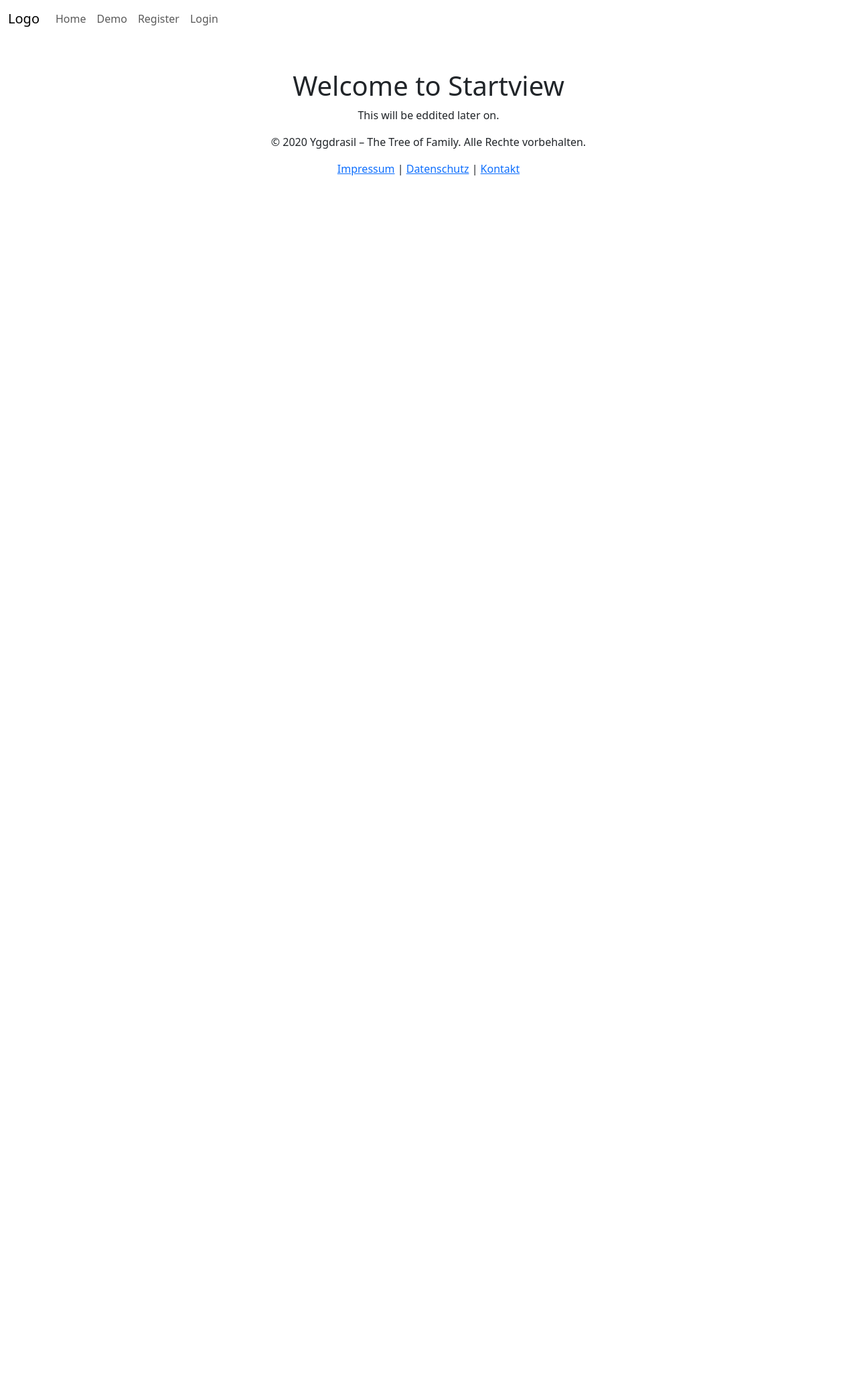
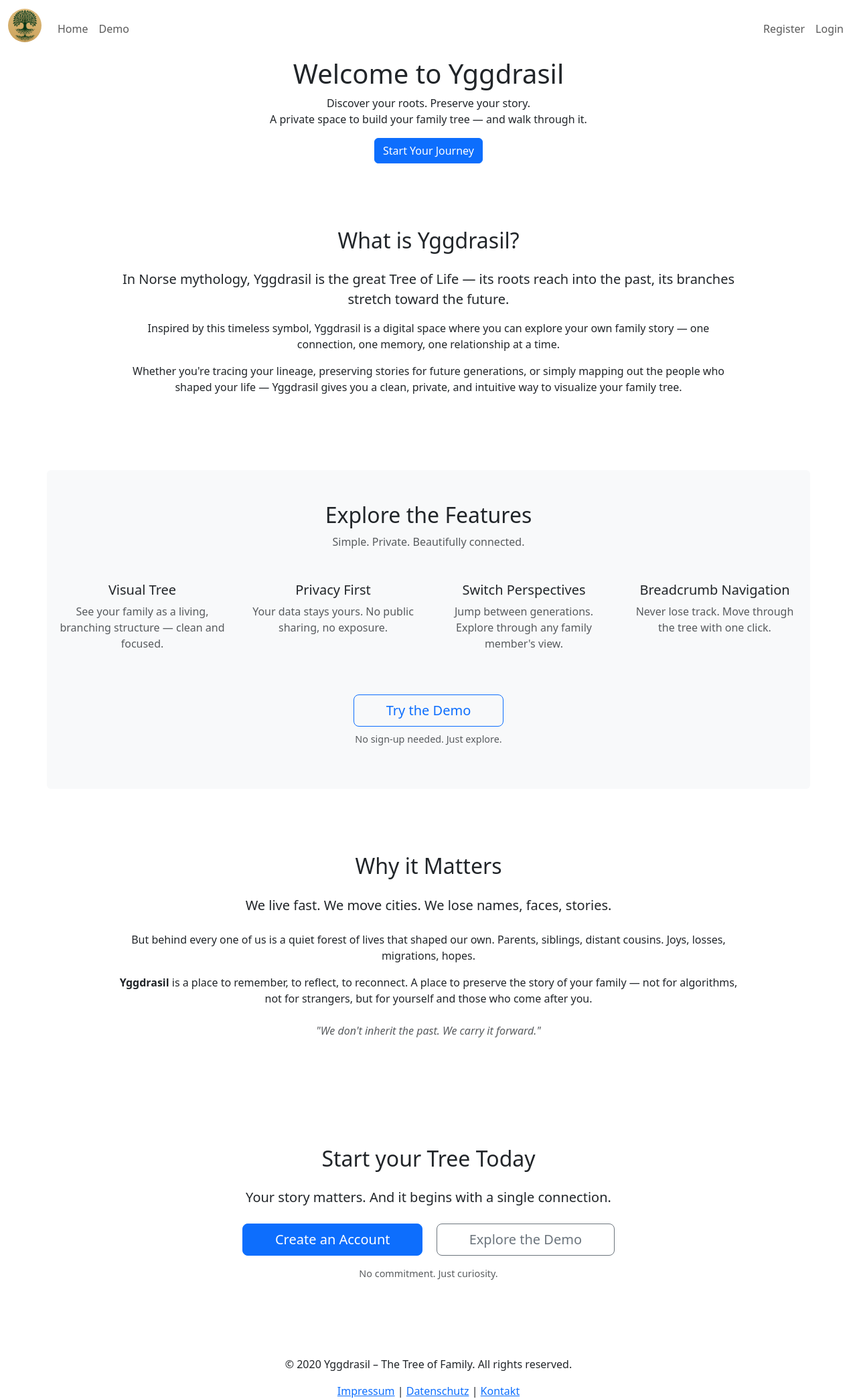
Before and after one commit to fairytaib/Yggdrasil, a Django app: template templates/home.html in a window 1280 px wide. Shown: the whole page at 67% size. Before the commit the page ends 262 px from the top, so only its background shows below. Run offline with Django 4.2, Linux system fonts and the light colour scheme; the template is opened without the code that fills it: most values are stand-ins (such as "Sample title", 1, 10 or a date in 2020); some libraries are stand-ins or nearby versions.

Commit message:
Write Homepage/Startview

```diff
--- a/familytree/templates/familytree/family_view.html
+++ b/familytree/templates/familytree/family_view.html
@@ -3,7 +3,8 @@
 
 {% comment %}Own CSS{% endcomment %}
 {% block extra_css %}
-  <link rel="stylesheet" href="{% static 'css/style.css' %}" />
+  <link rel="stylesheet" href="{% static 'css/family_view.css' %}" />
+  <link rel="stylesheet" href="{% static 'css/_person_card.css' %}" />
 {% endblock %}
 {% block content %}
   {% if person %}
--- a/main/settings.py
+++ b/main/settings.py
@@ -28,7 +28,7 @@ TEMPLATES_DIR = os.path.join(BASE_DIR, 'templates')
 SECRET_KEY = os.environ.get("SECRET_KEY")
 
 # SECURITY WARNING: don't run with debug turned on in production!
-DEBUG = False
+DEBUG = True
 
 ALLOWED_HOSTS = [".herokuapp.com", "127.0.0.1"]
 
--- /dev/null
+++ b/static/css/base.css
@@ -0,0 +1,6 @@
+.logo-image {
+    width: 50px;
+    height: 50px;
+    border-radius: 50%;
+    margin-bottom: 10px;
+}
--- a/static/javascript/family_view.js
+++ b/static/javascript/family_view.js
@@ -10,6 +10,7 @@
 
 function toggleSection(id) {
     // Toggle the display of the section with the given id
+    // and change the button text accordingly
     const section = document.getElementById(id);
     if (section.style.display === "none") {
         section.style.display = "block";
--- a/templates/base.html
+++ b/templates/base.html
@@ -18,6 +18,9 @@
     <title>Startview</title>
     {% comment %}Bootstrap CDN{% endcomment %}
     <link href="https://cdn.jsdelivr.net/npm/bootstrap@5.3.4/dist/css/bootstrap.min.css" rel="stylesheet" integrity="sha384-DQvkBjpPgn7RC31MCQoOeC9TI2kdqa4+BSgNMNj8v77fdC77Kj5zpWFTJaaAoMbC" crossorigin="anonymous" />
+    {% comment %}Custom CSS{% endcomment %}
+    <link rel="stylesheet" href="{% static 'css/base.css' %}" />
+    {% comment %}Font Awesome CDN{% endcomment %}
     {% block extra_css %}
 
     {% endblock %}
@@ -28,38 +31,44 @@
     <header>
       <nav class="navbar navbar-expand-lg navbar-light bg-white">
         <div class="container-fluid">
-          <a class="navbar-brand" href="{% url 'home' %}">Logo</a>
+          <a class="navbar-brand" href="{% url 'home' %}"><img src="{% static 'images/yggdrasil_logo.png' %}" alt="Yggdrasil Homepage" class="logo-image" /></a>
           <button class="navbar-toggler" type="button" data-bs-toggle="collapse" data-bs-target="#navbarText" aria-controls="navbarText" aria-expanded="false" aria-label="Toggle navigation"><span class="navbar-toggler-icon"></span></button>
+
           <div class="collapse navbar-collapse" id="navbarText">
+            <!-- Linke Seite -->
             <ul class="navbar-nav me-auto mb-2 mb-lg-0">
               <li class="nav-item">
-                <a class="nav-link {% if request.path == home_url %}active{% endif %}" aria-current="page" href="{% url 'home' %}">Home</a>
+                <a class="nav-link {% if request.path == home_url %}active{% endif %}" href="{% url 'home' %}">Home</a>
               </li>
               <li class="nav-item">
-                <a class="nav-link {% if request.path == demo_url %}active{% endif %}" aria-current="page" href="{% url 'demo' %}">Demo</a>
+                <a class="nav-link {% if request.path == demo_url %}active{% endif %}" href="{% url 'demo' %}">Demo</a>
               </li>
               {% if user.is_authenticated %}
                 {% if person %}
                   {% url 'family_view' person.id as family_view_url %}
                   <li class="nav-item">
-                    <a class="nav-link {% if request.path == family_view_url %}active{% endif %}" aria-current="page" href="{{ family_view_url }}">View Family</a>
+                    <a class="nav-link {% if request.path == family_view_url %}active{% endif %}" href="{{ family_view_url }}">View Family</a>
                   </li>
                 {% else %}
                   <li class="nav-item">
-                    <a class="nav-link {% if request.path == add_self_url %}active{% endif %}" aria-current="page" href="{{ add_self_url }}">Start your family tree</a>
+                    <a class="nav-link {% if request.path == add_self_url %}active{% endif %}" href="{{ add_self_url }}">Start your family tree</a>
                   </li>
                 {% endif %}
               {% endif %}
+            </ul>
+
+            <!-- Rechte Seite -->
+            <ul class="navbar-nav ms-auto mb-2 mb-lg-0">
               {% if user.is_authenticated %}
                 <li class="nav-item">
-                  <a class="nav-link {% if request.path == logout_url %}active{% endif %}" aria-current="page" href="{% url 'account_logout' %}">Logout</a>
+                  <a class="nav-link {% if request.path == logout_url %}active{% endif %}" href="{% url 'account_logout' %}">Logout</a>
                 </li>
               {% else %}
                 <li class="nav-item">
-                  <a class="nav-link {% if request.path == signup_url %}active{% endif %}" aria-current="page" href="{% url 'account_signup' %}">Register</a>
+                  <a class="nav-link {% if request.path == signup_url %}active{% endif %}" href="{% url 'account_signup' %}">Register</a>
                 </li>
                 <li class="nav-item">
-                  <a class="nav-link {% if request.path == login_url %}active{% endif %}" aria-current="page" href="{% url 'account_login' %}">Login</a>
+                  <a class="nav-link {% if request.path == login_url %}active{% endif %}" href="{% url 'account_login' %}">Login</a>
                 </li>
               {% endif %}
             </ul>
@@ -86,7 +95,7 @@
 
     <footer class="footer text-center">
       <div class="container">
-        <p class="footer-text">© {{ year }} Yggdrasil – The Tree of Family. Alle Rechte vorbehalten.</p>
+        <p class="footer-text">© {{ year }} Yggdrasil – The Tree of Family. All rights reserved.</p>
         <nav class="footer-nav">
           <a href="{% url 'impressum' %}">Impressum</a> |
           <a href="{% url 'datenschutz' %}">Datenschutz</a> |
@@ -98,6 +107,7 @@
     {% comment %}Bootstrap JS CDN{% endcomment %}
     <script src="https://cdn.jsdelivr.net/npm/bootstrap@5.3.4/dist/js/bootstrap.bundle.min.js" integrity="sha384-YUe2LzesAfftltw+PEaao2tjU/QATaW/rOitAq67e0CT0Zi2VVRL0oC4+gAaeBKu" crossorigin="anonymous"></script>
     {% block javascript %}
+
     {% endblock %}
   </body>
 </html>
--- a/templates/home.html
+++ b/templates/home.html
@@ -1,11 +1,94 @@
-{% extends "base.html" %}
+{% extends 'base.html' %}
 {% load static %}
 {% block extra_css %}
+
 {% endblock %}
 
 {% block content %}
-  <div class="container mt-5 text-center">
-    <h1>Welcome to Startview</h1>
-    <p>This will be eddited later on.</p>
+  <div class="container text-center hero-section">
+    <h1 class="hero-title">Welcome to Yggdrasil</h1>
+    <p class="hero-subtitle">
+      Discover your roots. Preserve your story. <br />
+      A private space to build your family tree — and walk through it.
+    </p>
+    <a href="{% url 'account_signup' %}" class="btn btn-primary hero-btn">Start Your Journey</a>
+  </div>
+  <div class="container my-5 py-5">
+    <div class="row justify-content-center">
+      <div class="col-md-10 text-center">
+        <h2 class="mb-4">What is Yggdrasil?</h2>
+        <p class="lead">
+          In Norse mythology, <strong>Yggdrasil</strong> is the great Tree of Life — its roots reach into the past, its branches stretch toward the future.
+        </p>
+        <p>Inspired by this timeless symbol, Yggdrasil is a digital space where you can explore your own family story — one connection, one memory, one relationship at a time.</p>
+        <p>Whether you're tracing your lineage, preserving stories for future generations, or simply mapping out the people who shaped your life — Yggdrasil gives you a clean, private, and intuitive way to visualize your family tree.</p>
+      </div>
+    </div>
+  </div>
+  <div class="container my-5 py-5 bg-light rounded">
+    <div class="row text-center mb-4">
+      <div class="col">
+        <h2>Explore the Features</h2>
+        <p class="text-muted">Simple. Private. Beautifully connected.</p>
+      </div>
+    </div>
+
+    <div class="row text-center">
+      <div class="col-md-3 mb-4">
+        <div>
+          <i class="bi bi-diagram-3-fill" style="font-size: 2rem;"></i>
+          <h5 class="mt-2">Visual Tree</h5>
+          <p class="text-muted">See your family as a living, branching structure — clean and focused.</p>
+        </div>
+      </div>
+      <div class="col-md-3 mb-4">
+        <div>
+          <i class="bi bi-person-lock" style="font-size: 2rem;"></i>
+          <h5 class="mt-2">Privacy First</h5>
+          <p class="text-muted">Your data stays yours. No public sharing, no exposure.</p>
+        </div>
+      </div>
+      <div class="col-md-3 mb-4">
+        <div>
+          <i class="bi bi-arrow-left-right" style="font-size: 2rem;"></i>
+          <h5 class="mt-2">Switch Perspectives</h5>
+          <p class="text-muted">Jump between generations. Explore through any family member's view.</p>
+        </div>
+      </div>
+      <div class="col-md-3 mb-4">
+        <div>
+          <i class="bi bi-link-45deg" style="font-size: 2rem;"></i>
+          <h5 class="mt-2">Breadcrumb Navigation</h5>
+          <p class="text-muted">Never lose track. Move through the tree with one click.</p>
+        </div>
+      </div>
+    </div>
+
+    <div class="row text-center mt-4">
+      <div class="col">
+        <a href="{% url 'demo' %}" class="btn btn-outline-primary btn-lg px-5">Try the Demo</a>
+        <p class="text-muted mt-2" style="font-size: 0.9rem;">No sign-up needed. Just explore.</p>
+      </div>
+    </div>
+  </div>
+  <div class="container my-5 py-5">
+    <div class="row justify-content-center">
+      <div class="col-md-10 text-center">
+        <h2 class="mb-4">Why it Matters</h2>
+        <p class="lead mb-4">We live fast. We move cities. We lose names, faces, stories.</p>
+        <p class="mb-3">But behind every one of us is a quiet forest of lives that shaped our own. Parents, siblings, distant cousins. Joys, losses, migrations, hopes.</p>
+        <p class="mb-3">
+          <strong>Yggdrasil</strong> is a place to remember, to reflect, to reconnect. A place to preserve the story of your family — not for algorithms, not for strangers, but for yourself and those who come after you.
+        </p>
+        <p class="text-muted fst-italic mt-4">"We don't inherit the past. We carry it forward."</p>
+      </div>
+    </div>
+  </div>
+  <div class="container my-5 py-5 text-center">
+    <h2 class="mb-4">Start your Tree Today</h2>
+    <p class="lead mb-4">Your story matters. And it begins with a single connection.</p>
+    <a href="{% url 'account_signup' %}" class="btn btn-primary btn-lg px-5 me-3">Create an Account</a>
+    <a href="{% url 'demo' %}" class="btn btn-outline-secondary btn-lg px-5">Explore the Demo</a>
+    <p class="text-muted mt-3" style="font-size: 0.9rem;">No commitment. Just curiosity.</p>
   </div>
 {% endblock %}
```
Also changed, not shown: static/css/_person_card.css (added, +17 -0 lines), static/css/family_view.css (added, +24 -0 lines), static/css/home.css (added, +34 -0 lines), static/css/style.css (deleted, +0 -49 lines), familytree/demo_views.py (added), static/images/yggdrasil_logo.png (added), static/images/yggdrasil_logo_with_text.png (added).
